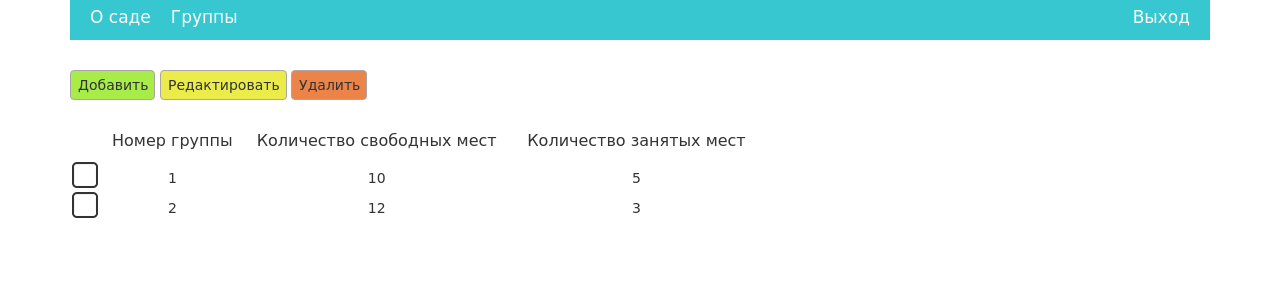
After one commit to IKrivor/Kindergarten, a PHP site: page /frontend/templates/Groups.php in a window 1280 px wide. The commit adds this page. Shown: the top 300 px of the page. Run offline with PHP 8.4, Linux system fonts and the light colour scheme; some libraries are stand-ins or nearby versions.

Commit message:
Добавить шаблон страницы "Группы"

```diff
--- a/www/frontend/css/style.css
+++ b/www/frontend/css/style.css
@@ -134,6 +134,25 @@ div#exit {
     padding-right: 20px;
 }
 
+/* Кнопки */
+.button-place {
+    padding-left: 15px;
+    margin-bottom: 30px;
+    margin-top: 30px;
+}
+.button-place button {
+    width: auto;
+}
+button.add-but {
+    background-color: #a7ec49;
+}
+button.update-but {
+    background-color: #ebec49;
+}
+button.remove-but {
+    background-color: #ec8349;
+}
+
 /* О саде */
 div#no_img {
     width: 180px;
@@ -166,3 +185,44 @@ button#load-photo {
     background-color: #a7ec49;
     margin-left: 15px;
 }
+table {
+    background-color: transparent;
+    width: calc(100% - 30px);
+    margin: 0 auto;
+}
+
+/* Группы */
+input[type="checkbox"] {
+    display:none;
+}
+input[type="checkbox"] + label span {
+    display:inline-block;
+    width:26px;
+    height:26px;
+    margin:-1px 4px 0 0;
+    vertical-align:middle;
+    background:url(../img/checkbox.png) left top no-repeat;
+    cursor:pointer;
+}
+input[type="checkbox"]:checked + label span {
+    background:url(../img/checkbox.png) -26px top no-repeat;
+}
+th.t-gr-name {
+    text-align: center;
+}
+td.t-gr {
+    text-align: center;
+}
+table#table-groups {
+    width: 59%;
+    margin: 0 0 0 15px;
+}
+th.t-gr-name {
+    text-align: center;
+    font-size: 16px;
+    font-weight: normal;
+    padding-bottom: 10px;
+}
+.t-num{
+    cursor: pointer;
+}
--- /dev/null
+++ b/www/frontend/templates/Groups.php
@@ -0,0 +1,61 @@
+<?php
+header('Content-Type: text/html; charset=utf-8]')?>
+<!DOCTYPE html>
+<html lang="ru">
+<head>
+    <meta charset="utf-8">
+    <meta name="viewport" content="width=device-width, initial-scale=1">
+    <title>Kindergarten</title>
+
+    <link href="../bootstrap/css/bootstrap.min.css" rel="stylesheet">
+    <link href="../css/style.css" rel="stylesheet">
+    <script src="https://oss.maxcdn.com/libs/html5shiv/3.7.0/html5shiv.js"></script>
+    <script src="https://oss.maxcdn.com/libs/respond.js/1.4.2/respond.min.js"></script>
+    <script src="https://ajax.googleapis.com/ajax/libs/jquery/1.11.0/jquery.min.js"></script>
+    <script src="../bootstrap/js/bootstrap.min.js"></script>
+</head>
+<body>
+<div class="container">
+    <div class="top-menu">
+        <div class="menu-item" id="o-sade-menu">О саде</div>
+        <div class="menu-item" id="groups-menu">Группы</div>
+        <div class="menu-item" id="exit">Выход</div>
+    </div>
+
+    <div id="sad-container">
+        <div class="row">
+            <div class="button-place">
+                <button id="add-group" class="add-but">Добавить</button>
+                <button id="update-group" class="update-but">Редактировать</button>
+                <button id="remove-group" class="remove-but">Удалить</button>
+            </div>
+            <table id="table-groups">
+                <thead>
+                    <tr>
+                        <th></th>
+                        <th class="t-gr-name">Номер группы</th>
+                        <th class="t-gr-name">Количество свободных мест</th>
+                        <th class="t-gr-name">Количество занятых мест</th>
+                    </tr>
+                </thead>
+                <tbody>
+                    <tr>
+                        <td class="t-gr"><input id="gr1" type="checkbox" class="user-checkbox"><label for="gr1"><span></span></label></td>
+                        <td class="t-gr t-num">1</td>
+                        <td class="t-gr">10</td>
+                        <td class="t-gr">5</td>
+                    </tr>
+                    <tr>
+                        <td class="t-gr"><input id="gr2" type="checkbox" class="user-checkbox"><label for="gr2"><span></span></label></td>
+                        <td class="t-gr t-num">2</td>
+                        <td class="t-gr">12</td>
+                        <td class="t-gr">3</td>
+                    </tr>
+                </tbody>
+            </table>
+        </div>
+    </div>
+</div>
+
+</body>
+</html>
```
Also changed, not shown: www/frontend/img/checkbox.png (added).
